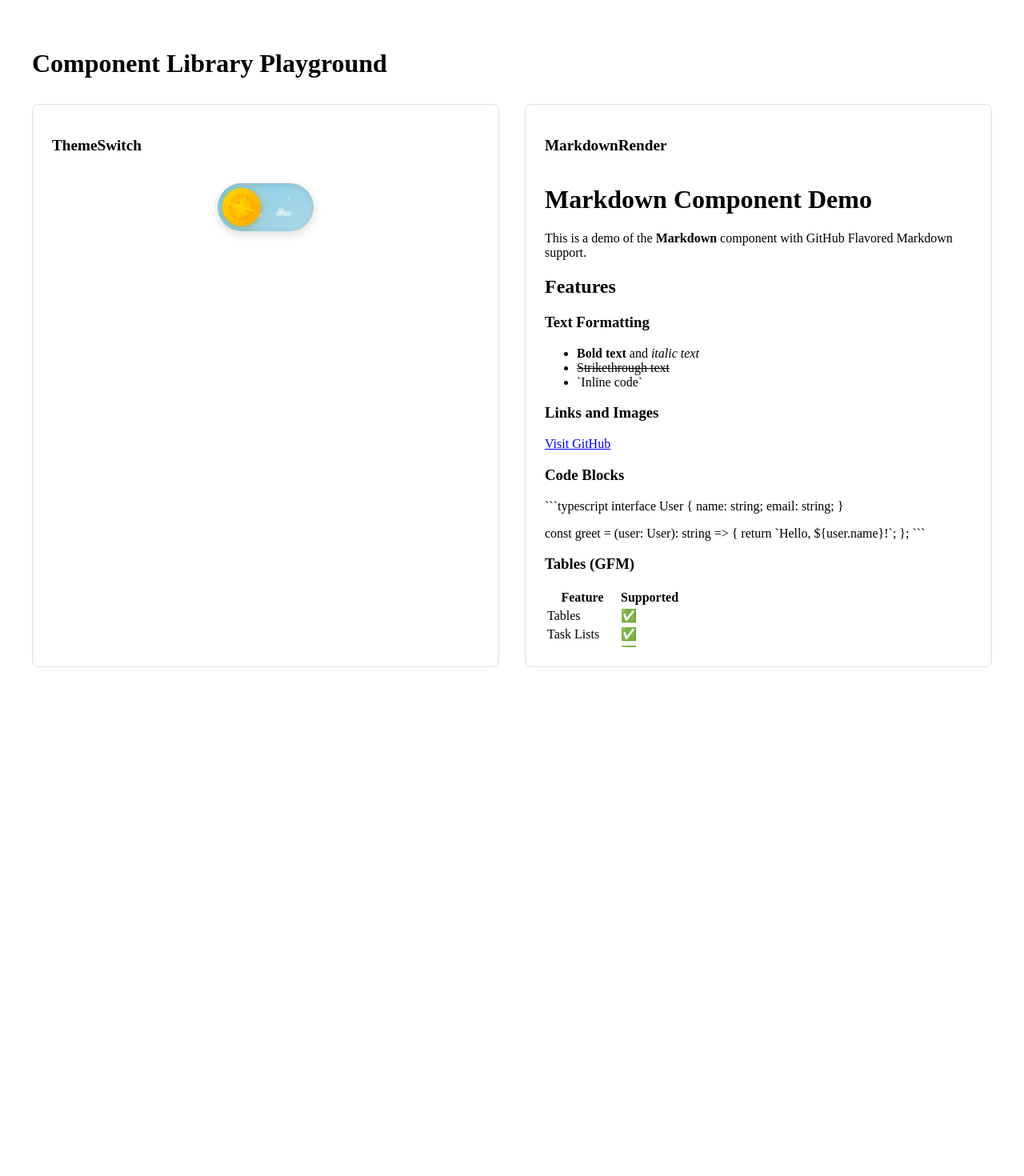
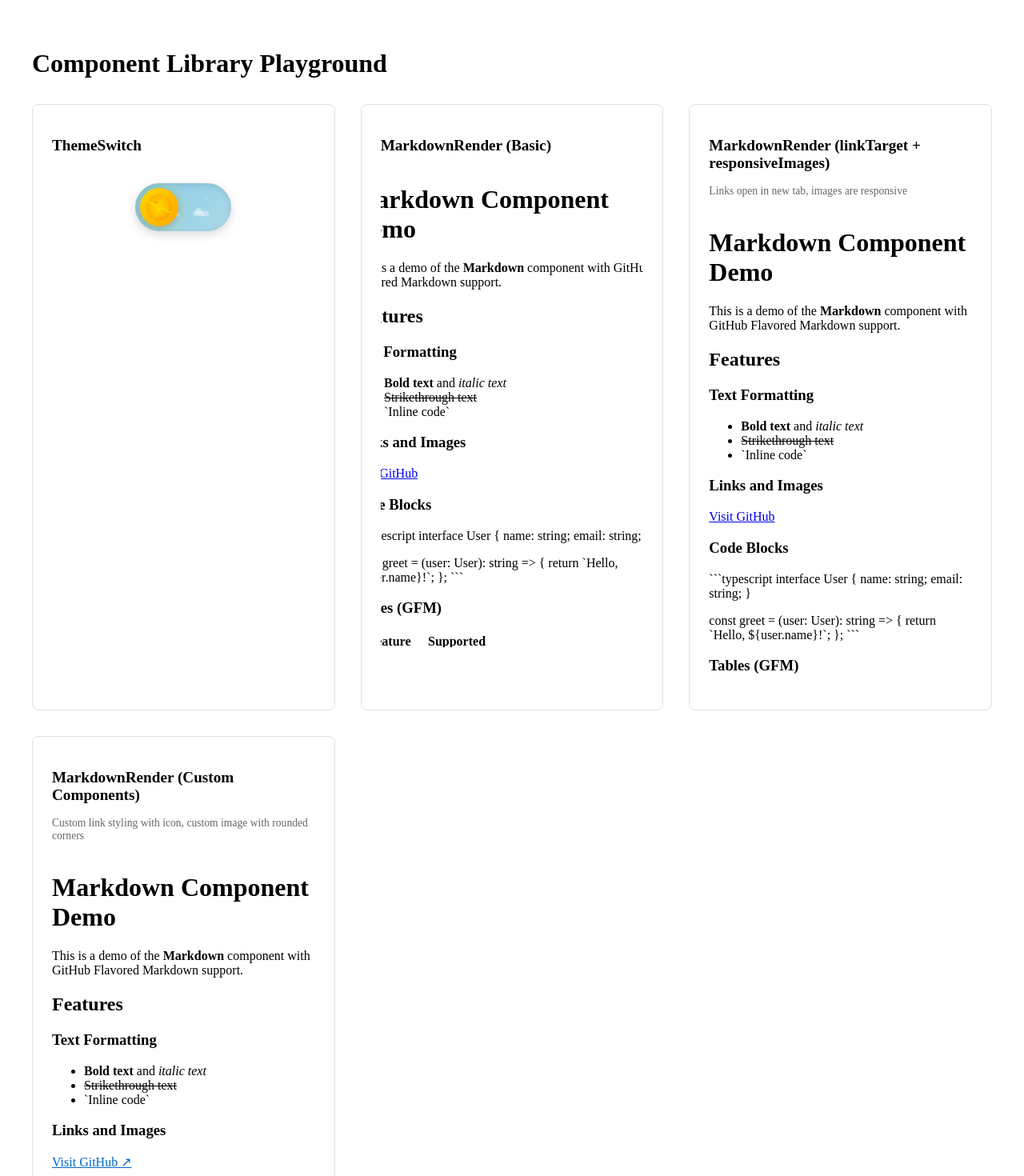
Before and after one commit to macolmenerori/component-library, a React (Vite) app: page / in a window 1280 px wide. Shown: the top 1470 px of the page at 80% size. Before the commit the page ends 874 px from the top, so only its background shows below. Built offline with nearby package versions, Linux system fonts and the light colour scheme.

Commit message:
feature: MarkdownRender improvements (#66)

```diff
--- a/package.json
+++ b/package.json
@@ -1,6 +1,6 @@
 {
   "name": "@macolmenerori/component-library",
-  "version": "1.1.2",
+  "version": "1.2.0",
   "type": "module",
   "description": "",
   "keywords": [],
--- a/src/Playground.tsx
+++ b/src/Playground.tsx
@@ -45,7 +45,7 @@ export function Playground() {
           </div>
         </div>
 
-        {/* MarkdownRender Component */}
+        {/* MarkdownRender Component - Basic */}
         <div
           style={{
             border: '1px solid #e0e0e0',
@@ -53,7 +53,7 @@ export function Playground() {
             padding: '1.5rem'
           }}
         >
-          <h2 style={{ marginBottom: '1rem', fontSize: '1.2rem' }}>MarkdownRender</h2>
+          <h2 style={{ marginBottom: '1rem', fontSize: '1.2rem' }}>MarkdownRender (Basic)</h2>
           <div
             style={{
               display: 'flex',
@@ -67,6 +67,95 @@ export function Playground() {
             <MarkdownRender content={sampleMarkdown} className="markdown-demo" />
           </div>
         </div>
+
+        {/* MarkdownRender Component - With linkTarget and responsiveImages */}
+        <div
+          style={{
+            border: '1px solid #e0e0e0',
+            borderRadius: '8px',
+            padding: '1.5rem'
+          }}
+        >
+          <h2 style={{ marginBottom: '1rem', fontSize: '1.2rem' }}>
+            MarkdownRender (linkTarget + responsiveImages)
+          </h2>
+          <p style={{ fontSize: '0.85rem', color: '#666', marginBottom: '1rem' }}>
+            Links open in new tab, images are responsive
+          </p>
+          <div
+            style={{
+              display: 'flex',
+              justifyContent: 'center',
+              alignItems: 'flex-start',
+              minHeight: '100px',
+              maxHeight: '600px',
+              overflow: 'auto'
+            }}
+          >
+            <MarkdownRender
+              content={sampleMarkdown}
+              className="markdown-demo"
+              linkTarget="_blank"
+              responsiveImages={true}
+            />
+          </div>
+        </div>
+
+        {/* MarkdownRender Component - With custom components */}
+        <div
+          style={{
+            border: '1px solid #e0e0e0',
+            borderRadius: '8px',
+            padding: '1.5rem'
+          }}
+        >
+          <h2 style={{ marginBottom: '1rem', fontSize: '1.2rem' }}>
+            MarkdownRender (Custom Components)
+          </h2>
+          <p style={{ fontSize: '0.85rem', color: '#666', marginBottom: '1rem' }}>
+            Custom link styling with icon, custom image with rounded corners
+          </p>
+          <div
+            style={{
+              display: 'flex',
+              justifyContent: 'center',
+              alignItems: 'flex-start',
+              minHeight: '100px',
+              maxHeight: '600px',
+              overflow: 'auto'
+            }}
+          >
+            <MarkdownRender
+              content={sampleMarkdown}
+              className="markdown-demo"
+              components={{
+                a: ({ children, ...props }) => (
+                  <a
+                    {...props}
+                    target="_blank"
+                    rel="noreferrer"
+                    style={{ color: '#0066cc', textDecoration: 'underline' }}
+                  >
+                    {children} ↗
+                  </a>
+                ),
+                img: ({ alt, ...props }) => (
+                  <img
+                    alt={alt ?? ''}
+                    {...props}
+                    style={{
+                      maxWidth: '100%',
+                      height: 'auto',
+                      borderRadius: '12px',
+                      boxShadow: '0 4px 12px rgba(0,0,0,0.15)'
+                    }}
+                    loading="lazy"
+                  />
+                )
+              }}
+            />
+          </div>
+        </div>
       </div>
     </div>
   );
--- a/src/components/MarkdownRender/MarkdownRender.tsx
+++ b/src/components/MarkdownRender/MarkdownRender.tsx
@@ -1,4 +1,5 @@
-import ReactMarkdown from 'react-markdown';
+import { useMemo } from 'react';
+import ReactMarkdown, { type Components, type Options } from 'react-markdown';
 
 import remarkGfm from 'remark-gfm';
 
@@ -7,6 +8,14 @@ export interface MarkdownProps {
   content: string;
   /** Optional CSS class name for the container */
   className?: string;
+  /** Custom component overrides for markdown elements */
+  components?: Partial<Components>;
+  /** Target for all links (defaults to '_self') */
+  linkTarget?: '_blank' | '_self' | '_parent' | '_top';
+  /** Make all images responsive (defaults to false) */
+  responsiveImages?: boolean;
+  /** Optional rehype plugins for HTML processing */
+  rehypePlugins?: Options['rehypePlugins'];
 }
 
 /**
@@ -14,10 +23,52 @@ export interface MarkdownProps {
  * Supports GitHub Flavored Markdown (GFM) including tables,
  * strikethrough, task lists, and autolinks.
  */
-const MarkdownRender: React.FC<MarkdownProps> = ({ content, className }) => {
+const MarkdownRender: React.FC<MarkdownProps> = ({
+  content,
+  className,
+  components,
+  linkTarget,
+  responsiveImages,
+  rehypePlugins
+}) => {
+  const mergedComponents = useMemo(() => {
+    const generated: Partial<Components> = {};
+
+    // Auto-generate link component if linkTarget is set and no custom 'a' provided
+    if (linkTarget && !components?.a) {
+      generated.a = ({ children, ...props }) => (
+        <a {...props} target={linkTarget} rel={linkTarget === '_blank' ? 'noreferrer' : undefined}>
+          {children}
+        </a>
+      );
+    }
+
+    // Auto-generate image component if responsiveImages and no custom 'img' provided
+    if (responsiveImages && !components?.img) {
+      generated.img = ({ alt, ...props }) => (
+        <img
+          alt={alt ?? ''}
+          {...props}
+          style={{ maxWidth: '100%', height: 'auto', ...props.style }}
+        />
+      );
+    }
+
+    // User-provided components override auto-generated ones
+    return { ...generated, ...components };
+  }, [components, linkTarget, responsiveImages]);
+
+  const hasComponents = Object.keys(mergedComponents).length > 0;
+
   return (
     <div className={className}>
-      <ReactMarkdown remarkPlugins={[remarkGfm]}>{content}</ReactMarkdown>
+      <ReactMarkdown
+        remarkPlugins={[remarkGfm]}
+        rehypePlugins={rehypePlugins}
+        components={hasComponents ? mergedComponents : undefined}
+      >
+        {content}
+      </ReactMarkdown>
     </div>
   );
 };
```
Also changed, not shown: src/components/MarkdownRender/README.md, 1 other file (tests, documents, lock files or other folders).
